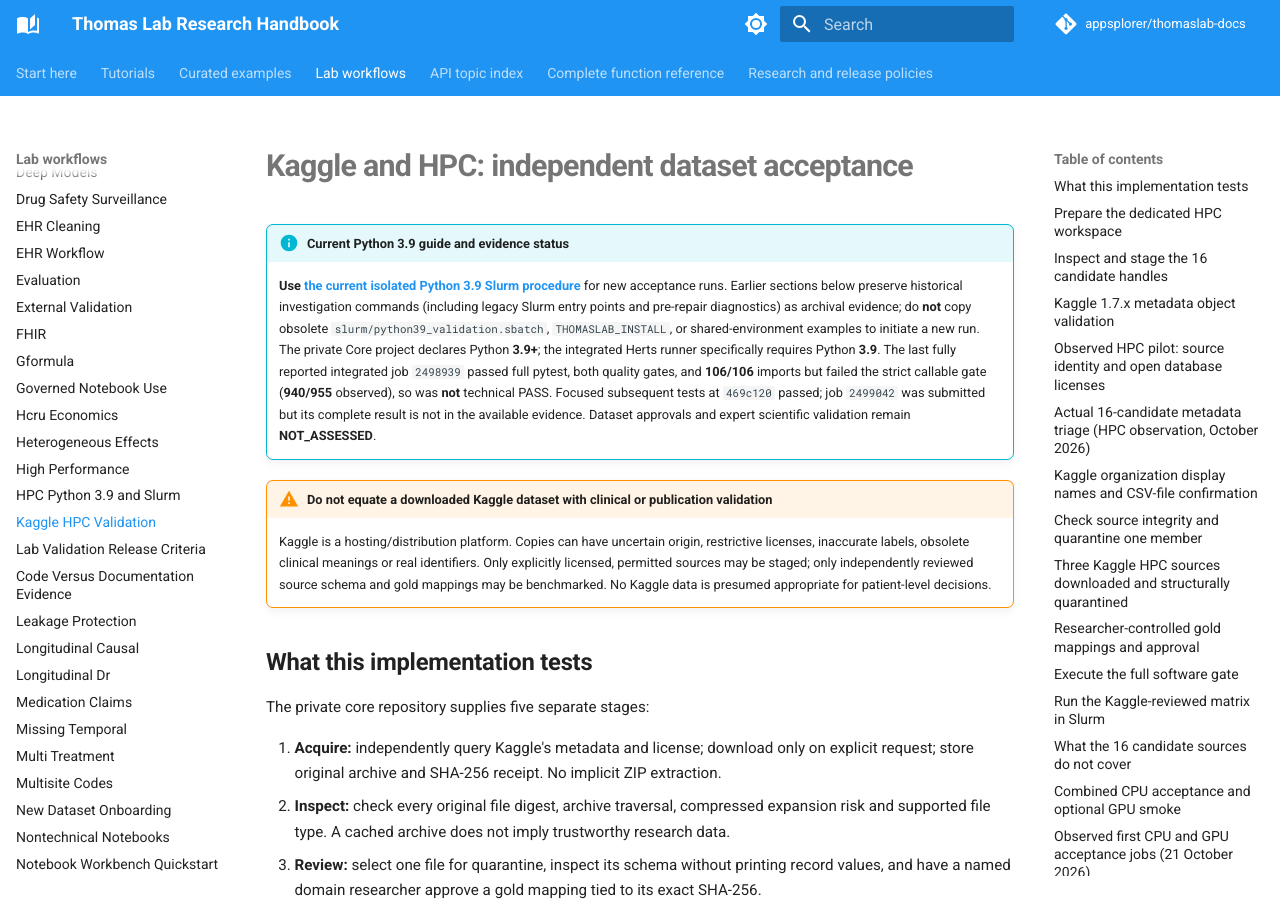
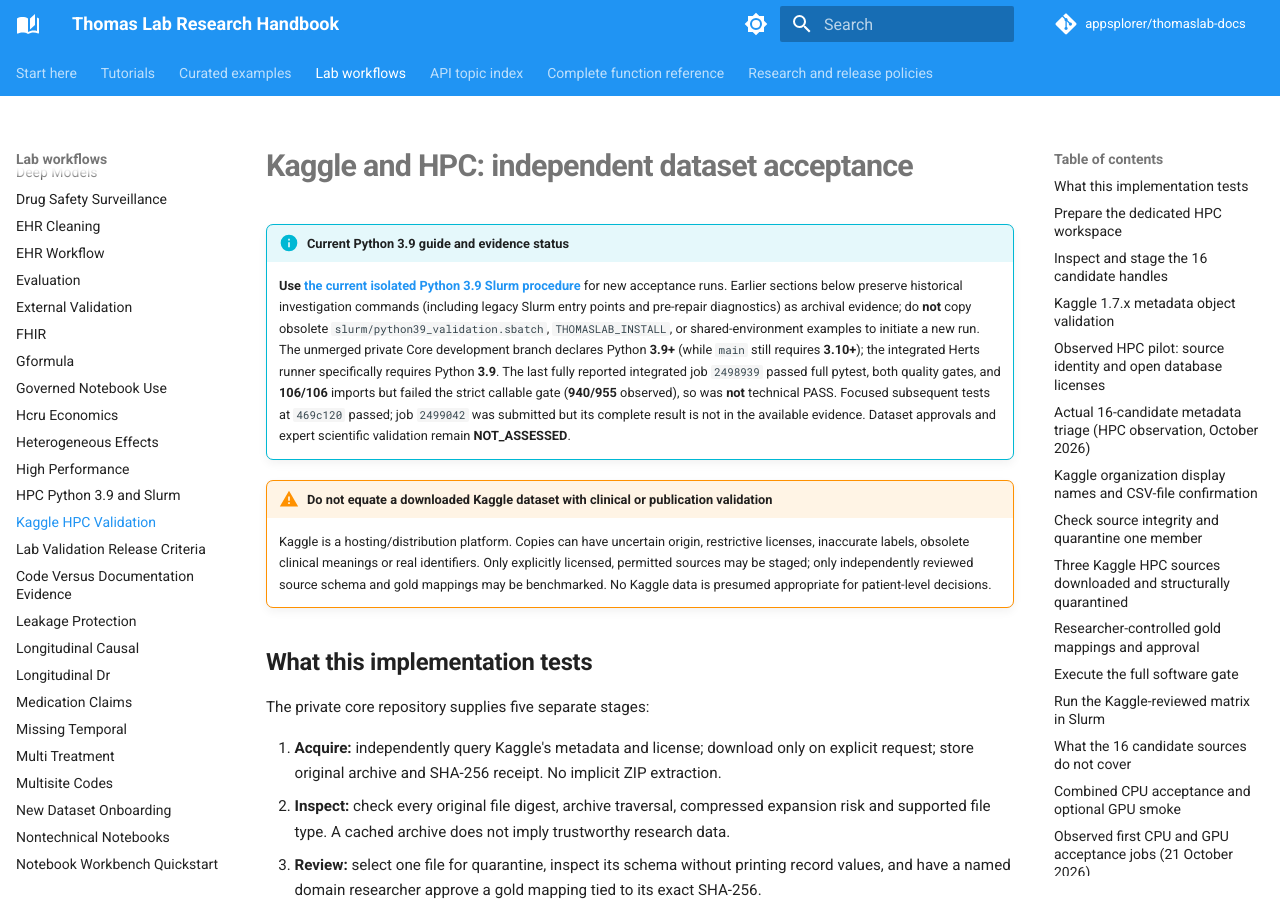
Before and after one commit to appsplorer/thomaslab-docs, an MkDocs documentation site: the page built from docs/guides/kaggle-hpc-acceptance.md, in a window 1280 px wide and 900 px high. Built offline with MkDocs 1.6.1 and Material for MkDocs 9.7.7, drawn with Linux system fonts in a browser that asks for light colours; comment, search, counter and statistics services are not loaded.

Commit message:
docs: distinguish Python3.9 development support from unreleased 3.10+ main package

```diff
--- a/docs/guides/kaggle-hpc-acceptance.md
+++ b/docs/guides/kaggle-hpc-acceptance.md
@@ -2,7 +2,7 @@
 
 
 !!! info "Current Python 3.9 guide and evidence status"
-    **Use [the current isolated Python 3.9 Slurm procedure](hpc-python39.md)** for new acceptance runs. Earlier sections below preserve historical investigation commands (including legacy Slurm entry points and pre-repair diagnostics) as archival evidence; do **not** copy obsolete `slurm/python39_validation.sbatch`, `THOMASLAB_INSTALL`, or shared-environment examples to initiate a new run. The private Core project declares Python **3.9+**; the integrated Herts runner specifically requires Python **3.9**. The last fully reported integrated job `2498939` passed full pytest, both quality gates, and **106/106** imports but failed the strict callable gate (**940/955** observed), so was **not** technical PASS. Focused subsequent tests at `469c120` passed; job `2499042` was submitted but its complete result is not in the available evidence. Dataset approvals and expert scientific validation remain **NOT_ASSESSED**.
+    **Use [the current isolated Python 3.9 Slurm procedure](hpc-python39.md)** for new acceptance runs. Earlier sections below preserve historical investigation commands (including legacy Slurm entry points and pre-repair diagnostics) as archival evidence; do **not** copy obsolete `slurm/python39_validation.sbatch`, `THOMASLAB_INSTALL`, or shared-environment examples to initiate a new run. The unmerged private Core development branch declares Python **3.9+** (while `main` still requires **3.10+**); the integrated Herts runner specifically requires Python **3.9**. The last fully reported integrated job `2498939` passed full pytest, both quality gates, and **106/106** imports but failed the strict callable gate (**940/955** observed), so was **not** technical PASS. Focused subsequent tests at `469c120` passed; job `2499042` was submitted but its complete result is not in the available evidence. Dataset approvals and expert scientific validation remain **NOT_ASSESSED**.
 
 
 !!! warning "Do not equate a downloaded Kaggle dataset with clinical or publication validation"
```
